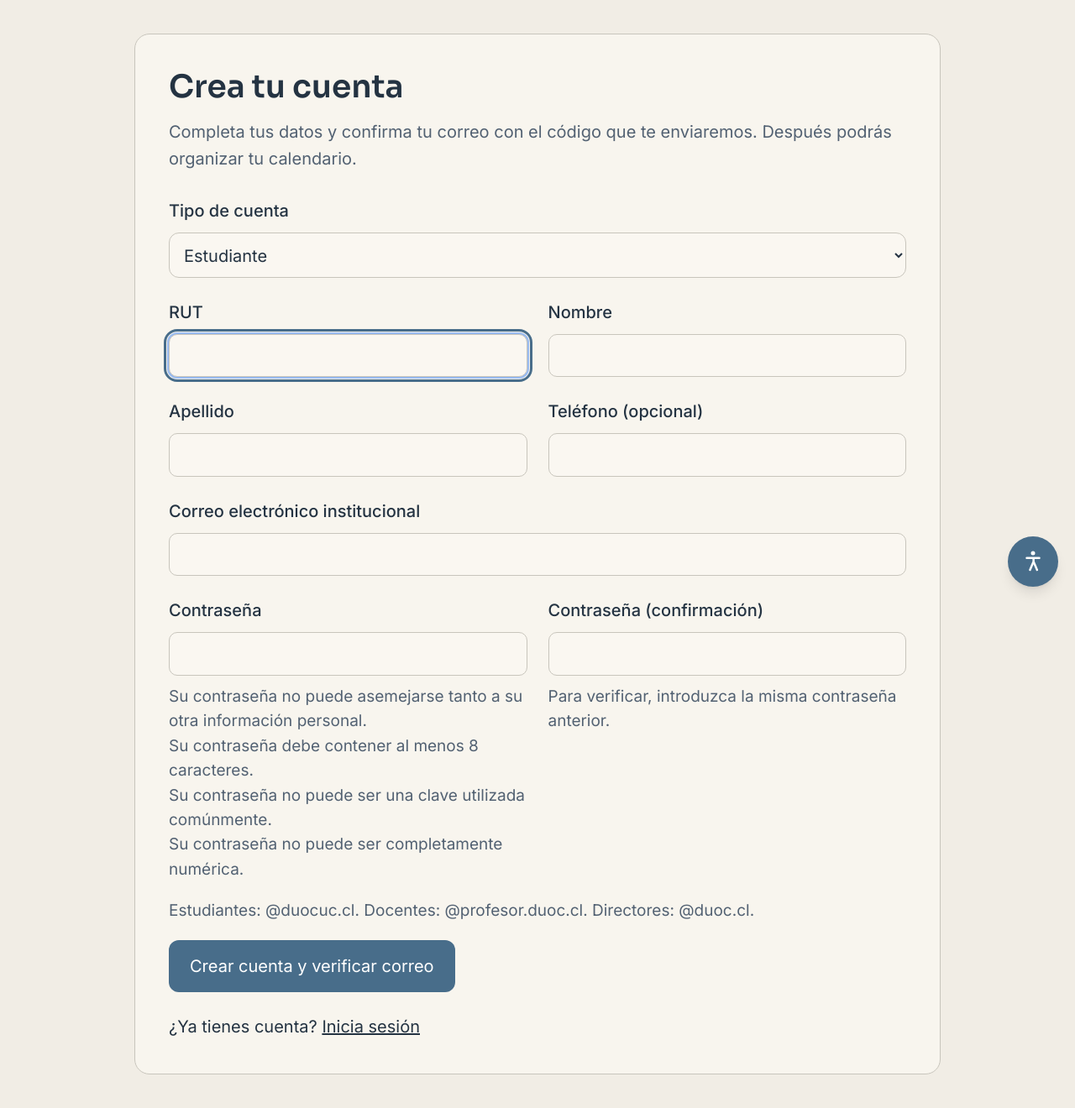
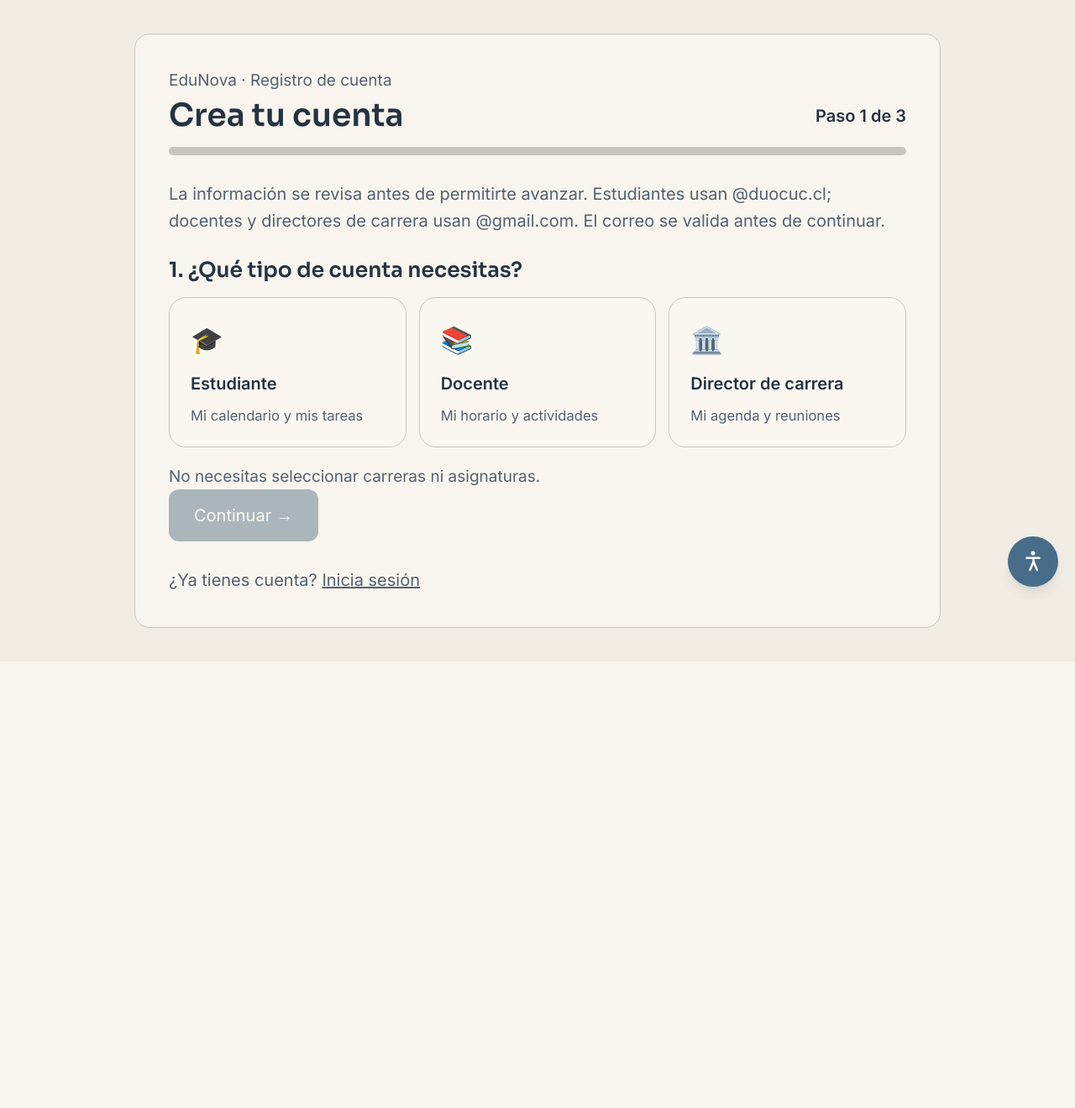
Before and after one commit to bale1206/Proyecto-EduNova-2, a Django app: page /cuentas/registro/ in a window 1280 px wide. Shown: the part 81-1401 px from the top of the page at 84% size. After the commit the page ends 829 px from the top, so only its background shows below. Run offline with Django 5.2, Linux system fonts and the light colour scheme; parts of the project's set-up code (start-up, migrations or seed data) failed here and were passed over.

Commit message:
cambios registro

```diff
--- a/EduNova/edunova_project/settings.py
+++ b/EduNova/edunova_project/settings.py
@@ -204,8 +204,8 @@ EMAIL_TIMEOUT = int(os.getenv('EMAIL_TIMEOUT', '20'))
 # Verificación de correo de nuevos docentes y directores. Configuración por variante.
 # El dominio se valida en el SERVIDOR antes de guardar la cuenta.
 EDUNOVA_ROLE_EMAIL_DOMAINS = {
-    'docente': 'profesor.duoc.cl',
-    'administrativo': 'duoc.cl',
+    'docente': 'gmail.com',
+    'administrativo': 'gmail.com',
 }
 
 # Los tres perfiles requieren verificación de correo antes de iniciar sesión.
--- /dev/null
+++ b/EduNova/static/css/registro-guiado-simple.css
@@ -0,0 +1,16 @@
+#registro-unificado [hidden]{display:none!important}
+#registro-unificado .registro-perfil[aria-pressed="true"]{outline:3px solid var(--rio);outline-offset:2px;background:var(--superficie)}
+#registro-unificado .registro-feedback{min-height:1.35rem;font-size:.92rem;line-height:1.45;margin-top:.3rem}
+#registro-unificado .registro-feedback[data-status="ok"]{color:#16744b;font-weight:600}
+#registro-unificado .registro-feedback[data-status="error"],#registro-unificado .registro-error-campo{color:#b91c1c;font-weight:600}
+html.dark #registro-unificado .registro-feedback[data-status="ok"]{color:#86efac}
+html.dark #registro-unificado .registro-feedback[data-status="error"],html.dark #registro-unificado .registro-error-campo{color:#fca5a5}
+#registro-unificado [aria-invalid="true"]{border:2px solid #dc2626!important}
+#registro-unificado button:disabled{opacity:.48;cursor:not-allowed}
+#registro-unificado #error-registro{color:#b91c1c}
+html.dark #registro-unificado #error-registro{color:#fca5a5}
+#registro-unificado .registro-clave-barra{height:8px;background:var(--linea);border-radius:8px;overflow:hidden;margin-top:.4rem}
+#registro-unificado .registro-clave-progreso{height:100%;background:#ef4444;transition:width .2s}
+#registro-unificado .registro-clave-progreso[data-level="media"]{background:#f59e0b}
+#registro-unificado .registro-clave-progreso[data-level="fuerte"]{background:#10b981}
+@media(prefers-reduced-motion:reduce){#registro-unificado .registro-clave-progreso{transition:none}}
--- /dev/null
+++ b/EduNova/static/js/registro-guiado-simple.js
@@ -0,0 +1,95 @@
+/* Restauración del control de paso del 10-11-2026; sin dependencias de mallas. */
+(() => {
+  'use strict';
+  const root = document.getElementById('registro-unificado');
+  if (!root) return;
+  const val = window.EduNovaRegistroValidacion;
+  const $ = id => document.getElementById(id);
+  if (!val) { console.error('Falta el validador de registro'); return; }
+  const domains = JSON.parse(root.dataset.dominios);
+  const roleInput = $('rol-registro');
+  const back = $('paso-volver');
+  const next = $('paso-continuar');
+  const finish = $('confirmar-registro');
+  const form = $('form-registro-unificado');
+  const alert = $('error-registro');
+  let step = root.dataset.errorServidor === 'si' ? 2 : 1;
+  function status(id, input, type, message) {
+    const target = $(id); if (!target) return;
+    target.textContent = message; target.dataset.status = type;
+    if (input) {
+      if (type === 'error') input.setAttribute('aria-invalid','true');
+      else input.removeAttribute('aria-invalid');
+      const old = (input.getAttribute('aria-describedby') || '').split(/\s+/).filter(Boolean);
+      if (!old.includes(id)) input.setAttribute('aria-describedby', [...old,id].join(' '));
+    }
+  }
+  function validAccount(show) {
+    const role=roleInput.value;
+    const rut=$('id_rut'), mail=$('id_email'), pass=$('id_password1');
+    const confirm=$('id_password2'), first=$('id_first_name'), last=$('id_apellidos');
+    const phone=$('id_telefono');
+    if (![rut,mail,pass,confirm,first,last].every(Boolean)) return false;
+    const rutOk=val.rut(rut.value);
+    const mailOk=val.correo(mail.value,role,domains);
+    const pw=val.clave(pass.value);
+    const match=Boolean(confirm.value && pass.value && confirm.value===pass.value);
+    if (show) {
+      status('feedback-rut',rut,rut.value ? rutOk?'ok':'error':'', !rut.value?'':rutOk?'✓ RUT válido.':'RUT inválido: verifica el dígito verificador.');
+      const domain=domains[role] || 'institucional';
+      status('feedback-email',mail,mail.value ? mailOk?'ok':'error':'', !mail.value?'':mailOk?'✓ Correo electrónico válido.':`El correo debe terminar exactamente en @${domain}.`);
+      status('feedback-password2',confirm,confirm.value ? match?'ok':'error':'',!confirm.value?'':match?'✓ Las contraseñas coinciden.':'Las contraseñas no coinciden.');
+      const meter=$('seguridad-clave-nivel');
+      if (meter) { meter.dataset.level=pw.level;meter.style.width= !pass.value?'0%':pw.level==='fuerte'?'100%':pw.level==='media'?'65%':'25%'; }
+      const tip=$('seguridad-clave');
+      if (tip) tip.textContent=!pass.value?'Mínimo 8 caracteres y dos tipos de caracteres.': pw.accepted?'✓ Contraseña aceptada.':'La contraseña debe tener 8 caracteres y combinar al menos dos tipos.';
+      $('dominio-ayuda').textContent=role ? `Dominio requerido para tu perfil: @${domain}` : '';
+    }
+    return Boolean(role && rutOk && mailOk && pw.accepted && match &&
+        first.value.trim() && last.value.trim() &&
+        [rut,mail,pass,confirm,first,last,phone].filter(Boolean).every(e=>e.checkValidity()));
+  }
+  function summary() {
+    const data = [
+      ['Tipo de cuenta', ({estudiante:'Estudiante',docente:'Docente',administrativo:'Director de carrera'})[roleInput.value]||''],
+      ['RUT',$('id_rut').value], ['Nombre', $('id_first_name').value+' '+$('id_apellidos').value],
+      ['Teléfono', $('id_telefono')?.value || 'No informado'], ['Correo electrónico', $('id_email').value]
+    ];
+    const container=$('resumen-registro');container.replaceChildren();
+    for (const [key,value] of data) {
+      const row=document.createElement('div');row.className='registro-resumen-item';
+      const dt=document.createElement('dt');dt.className='font-semibold';dt.textContent=key;
+      const dd=document.createElement('dd');dd.textContent=value;row.append(dt,dd);container.append(row);
+    }
+  }
+  function refresh() {
+    root.querySelectorAll('[data-step]').forEach(section=>{section.hidden=Number(section.dataset.step)!==step;});
+    root.querySelectorAll('[data-role]').forEach(button=>button.setAttribute('aria-pressed',String(button.dataset.role===roleInput.value)));
+    $('paso-indicador').textContent=`Paso ${step} de 3`;
+    $('progreso-registro').style.width=`${step*100/3}%`;
+    back.hidden=step===1;next.hidden=step===3;finish.hidden=step!==3;
+    const ok=step===1?Boolean(roleInput.value):validAccount(true);
+    next.disabled=!ok;finish.disabled=!validAccount(false);
+    if (step===3) summary();
+    if (alert) {alert.hidden=true;alert.textContent='';}
+  }
+  function fail(message) {alert.hidden=false;alert.textContent=message;}
+  root.querySelectorAll('[data-role]').forEach(button=>button.addEventListener('click',()=>{
+    roleInput.value=button.dataset.role;
+    refresh();
+  }));
+  next.addEventListener('click',()=>{
+    if (step===1 && !roleInput.value) return fail('Selecciona un tipo de cuenta.');
+    if (step===2 && !validAccount(true)) return fail('Revisa los campos marcados antes de continuar.');
+    if (step<3)step+=1;refresh();
+  });
+  back.addEventListener('click',()=>{ if(step>1) step-=1;refresh(); });
+  form.addEventListener('input',refresh);
+  form.addEventListener('change',refresh);
+  form.addEventListener('submit',event=>{
+    if (!roleInput.value || !validAccount(true) || step!==3) {
+      event.preventDefault(); step=2; refresh(); fail('Completa correctamente todos los campos antes de crear tu cuenta.');
+    }
+  });
+  refresh();
+})();
--- a/EduNova/templates/usuarios/registro.html
+++ b/EduNova/templates/usuarios/registro.html
@@ -1,25 +1,59 @@
 {% extends 'base.html' %}
+{% load static %}
 {% block title %}Crear cuenta · EduNova{% endblock %}
 {% block content %}
-<section class="card p-5 md:p-8 max-w-3xl mx-auto">
-  <h1 class="font-display text-3xl font-semibold">Crea tu cuenta</h1>
-  <p class="text-muted mt-3 mb-6">Completa tus datos y confirma tu correo con el código que te enviaremos. Después podrás organizar tu calendario.</p>
-  <form method="post" class="space-y-4">
+<section class="card p-5 md:p-8 max-w-3xl mx-auto" id="registro-unificado" data-dominios='{"estudiante":"duocuc.cl","docente":"gmail.com","administrativo":"gmail.com"}' data-error-servidor="{% if form.errors %}si{% else %}no{% endif %}">
+  <p class="text-sm text-muted mb-1">EduNova · Registro de cuenta</p>
+  <div class="flex flex-wrap items-center justify-between gap-3 mb-3"><h1 class="font-display text-3xl font-semibold">Crea tu cuenta</h1><span id="paso-indicador" aria-live="polite" class="font-semibold">Paso 1 de 3</span></div>
+  <div class="rounded-full h-2 mb-6" style="background:var(--linea);overflow:hidden"><div id="progreso-registro" class="h-full" style="background:var(--rio);width:33.33%;transition:width .2s"></div></div>
+  <p class="text-muted mb-5">La información se revisa antes de permitirte avanzar. Estudiantes usan @duocuc.cl; docentes y directores de carrera usan @gmail.com. El correo se valida antes de continuar.</p>
+  {% if form.errors %}<div class="registro-aviso" role="alert" id="errores-servidor"><strong>Corrige estos campos:</strong> {{ form.non_field_errors }} {% for campo in form %}{% if campo.errors %}<p>{{ campo.label }}: {{ campo.errors|join:', ' }}</p>{% endif %}{% endfor %}</div>{% endif %}
+  <form method="post" id="form-registro-unificado" novalidate>
     {% csrf_token %}
-    {% if form.non_field_errors %}<div role="alert">{{ form.non_field_errors }}</div>{% endif %}
-    <div class="grid gap-5 sm:grid-cols-2">
-    {% for campo in form %}
-      <div{% if campo.name == 'rol' or campo.name == 'email' %} class="sm:col-span-2"{% endif %}>
-        <label for="{{ campo.id_for_label }}" class="block font-medium mb-2">{{ campo.label }}</label>
-        {{ campo }}
-        {% if campo.errors %}<div role="alert" class="registro-aviso mt-2">{{ campo.errors }}</div>{% endif %}
-        {% if campo.help_text %}<div class="text-sm text-muted mt-2">{{ campo.help_text|safe }}</div>{% endif %}
+    <input type="hidden" name="rol" id="rol-registro" value="{{ request.POST.rol|default:'' }}">
+    <section data-step="1" aria-labelledby="titulo-rol">
+      <h2 id="titulo-rol" class="text-xl font-semibold mb-3">1. ¿Qué tipo de cuenta necesitas?</h2>
+      <div class="grid sm:grid-cols-3 gap-3" role="group" aria-label="Selecciona tu perfil">
+        <button type="button" class="registro-perfil" data-role="estudiante" aria-pressed="false"><span class="registro-perfil-icono" aria-hidden="true">🎓</span><strong>Estudiante</strong><small>Mi calendario y mis tareas</small></button>
+        <button type="button" class="registro-perfil" data-role="docente" aria-pressed="false"><span class="registro-perfil-icono" aria-hidden="true">📚</span><strong>Docente</strong><small>Mi horario y actividades</small></button>
+        <button type="button" class="registro-perfil" data-role="administrativo" aria-pressed="false"><span class="registro-perfil-icono" aria-hidden="true">🏛️</span><strong>Director de carrera</strong><small>Mi agenda y reuniones</small></button>
       </div>
-    {% endfor %}
+      <p id="rol-ayuda" class="text-muted text-sm mt-4">No necesitas seleccionar carreras ni asignaturas.</p>
+    </section>
+    <section data-step="2" hidden aria-labelledby="titulo-datos">
+      <h2 id="titulo-datos" class="text-xl font-semibold mb-2">2. Datos de tu cuenta</h2>
+      <p class="text-muted mb-5">Todos los campos son obligatorios salvo el teléfono. Comprueba tu correo antes de continuar.</p>
+      <div class="grid sm:grid-cols-2 gap-4">
+        {% for field in form %}{% if field.name != 'rol' %}
+          <div {% if field.name == 'email' %}class="sm:col-span-2"{% endif %}>
+            <label for="{{ field.id_for_label }}" class="block font-semibold mb-2">{{ field.label }}</label>
+            {{ field }}
+            {% if field.name == 'rut' %}<p id="feedback-rut" class="registro-feedback" aria-live="polite"></p>{% endif %}
+            {% if field.name == 'email' %}<p id="feedback-email" class="registro-feedback" aria-live="polite"></p>{% endif %}
+            {% if field.name == 'password1' %}<p id="seguridad-clave" class="text-muted text-sm mt-2">Mínimo 8 caracteres y dos tipos de caracteres.</p><div class="registro-clave-barra" aria-hidden="true"><div id="seguridad-clave-nivel" class="registro-clave-progreso"></div></div>{% endif %}
+            {% if field.name == 'password2' %}<p id="feedback-password2" class="registro-feedback" aria-live="polite"></p>{% endif %}
+            {% if field.errors %}<p role="alert" class="registro-error-campo">{{ field.errors|join:', ' }}</p>{% endif %}
+          </div>
+        {% endif %}{% endfor %}
+      </div>
+      <p id="dominio-ayuda" class="text-muted text-sm mt-4" aria-live="polite"></p>
+    </section>
+    <section data-step="3" hidden aria-labelledby="titulo-revisar">
+      <h2 id="titulo-revisar" class="text-xl font-semibold mb-3">3. Revisa tus datos</h2>
+      <p class="text-muted mb-4">Una vez creada la cuenta, recibirás un código de seis dígitos en tu correo electrónico. No activaremos la cuenta hasta verificarlo.</p>
+      <dl id="resumen-registro" class="space-y-3" aria-live="polite"></dl>
+    </section>
+    <p id="error-registro" role="alert" aria-live="polite" class="font-semibold mt-4" hidden></p>
+    <div class="flex items-center justify-between gap-3 mt-7">
+      <button type="button" id="paso-volver" class="btn-secondary px-5 py-3" hidden>← Volver</button>
+      <button type="button" id="paso-continuar" class="btn-primary px-6 py-3 ml-auto" disabled>Continuar →</button>
+      <button type="submit" id="confirmar-registro" class="btn-primary px-6 py-3 ml-auto" hidden disabled>Crear cuenta y verificar correo</button>
     </div>
-    <p class="text-sm text-muted">Estudiantes: @duocuc.cl. Docentes: @profesor.duoc.cl. Directores: @duoc.cl.</p>
-    <button class="btn-primary px-5 py-3" type="submit">Crear cuenta y verificar correo</button>
   </form>
-  <p class="mt-5">¿Ya tienes cuenta? <a href="{% url 'usuarios:login' %}" class="underline">Inicia sesión</a></p>
+  <p class="text-muted mt-6">¿Ya tienes cuenta? <a href="{% url 'usuarios:login' %}" class="underline">Inicia sesión</a></p>
 </section>
+<link rel="stylesheet" href="{% static 'css/registro-roles.css' %}">
+<link rel="stylesheet" href="{% static 'css/registro-guiado-simple.css' %}">
+<script src="{% static 'js/registro-validacion.js' %}" defer></script>
+<script src="{% static 'js/registro-guiado-simple.js' %}" defer></script>
 {% endblock %}
--- a/EduNova/usuarios/forms.py
+++ b/EduNova/usuarios/forms.py
@@ -29,7 +29,7 @@ class RegistroForm(UserCreationForm):
         labels = {
             'first_name': 'Nombre',
             'apellidos': 'Apellido',
-            'email': 'Correo electrónico institucional',
+            'email': 'Correo electrónico',
             'telefono': 'Teléfono (opcional)',
         }
 
@@ -55,8 +55,8 @@ class RegistroForm(UserCreationForm):
         dominios = {
             Usuario.Rol.ESTUDIANTE: 'duocuc.cl',
             **getattr(settings, 'EDUNOVA_ROLE_EMAIL_DOMAINS', {
-                Usuario.Rol.DOCENTE: 'profesor.duoc.cl',
-                Usuario.Rol.ADMINISTRATIVO: 'duoc.cl',
+                Usuario.Rol.DOCENTE: 'gmail.com',
+                Usuario.Rol.ADMINISTRATIVO: 'gmail.com',
             }),
         }
         esperado = dominios.get(rol)
```
Also changed, not shown: EduNova/tests/javascript/test-registro-dominios-gmail.cjs (added, +11 -0 lines), EduNova/tests/usuarios/test_registro_campos_simplificados.py (added, +21 -0 lines), EduNova/tests/usuarios/test_registro_correo_pasos.py (added, +54 -0 lines), EduNova/tests/usuarios/test_registro_simple.py (+13 -7 lines).
